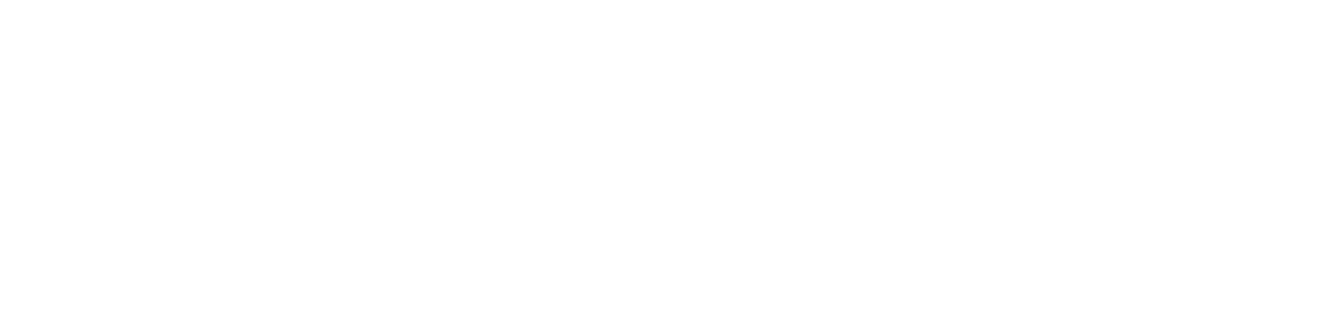
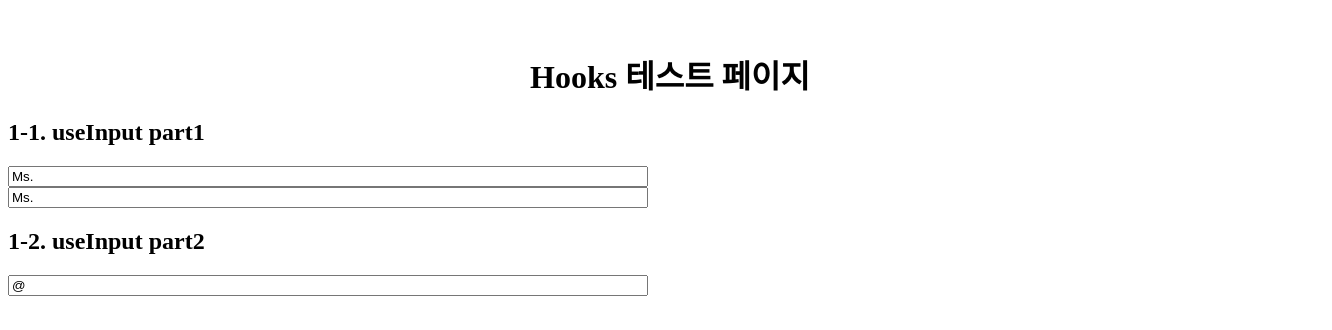
Before and after one commit to yennie37/react_proyen, a React (Create React App) app: page /testPage/hooks in a window 1280 px wide. Before the commit this address had no page. Shown: the top 330 px of the page, 1332 px wide, since content can reach past the window. Built offline with nearby package versions, Linux system fonts and the light colour scheme.

Commit message:
[노마드코더] 실전형 리액트 Hooks 10개 ~ #1.3

```diff
--- a/src/App.js
+++ b/src/App.js
@@ -9,6 +9,7 @@
 
 import Home from "./routes/Home";
 import Detail from "./routes/Detail";
+import Hooks10 from "./routes/Hooks10";
 
 function App() {
   // 기존에 영화목록 보여줬었는데, 이제는 router를 render할 것.
@@ -20,6 +21,7 @@
       <Routes>
         <Route path={`${process.env.PUBLIC_URL}/`} element={<Home/>}/>
         {/** ':'를 빼놓지말고 꼭 써야함! 안그럼 단순 string으로 id가 출력됨 */}
+        <Route path={"/testPage/hooks"} element={<Hooks10/>}/>
         <Route path="/movie/:id" element={<Detail/>}/>
         <Route path="/about-us" element={<h1>Hello</h1>}/>
       </Routes>
--- /dev/null
+++ b/src/routes/Hooks10.js
@@ -0,0 +1,58 @@
+/** App component 전체를 가지고 있는 홈 라우트 */
+import {useState} from "react";
+import styles from "./Hooks10.module.css";
+
+const useInput = (initalValue, validator) => {
+  const [value, setValue] = useState(initalValue);
+  //console.log(value);
+  const onChange = event => {
+    const {
+      target: {value}
+    } = event;
+
+    //console.log(event.target);
+
+    let willUpdate =  true;
+    //console.log(typeof validator);
+
+    if(typeof validator === "function") {
+      willUpdate = validator(value);
+      console.log(willUpdate);
+    }
+
+    // 두번째 인자가 true이면 밸류를 세팅.
+    if(willUpdate) {
+      setValue(value);
+      console.log(value);
+    }
+  };
+
+  return {value, onChange};
+};
+
+function Hooks10() {
+  const maxLen = value => value.length <= 10;
+  const name = useInput("Ms.", maxLen);
+
+  // @를 포함하고 있으면 true
+  const exceptStr = value => value.includes("@");
+  const email = useInput("@", exceptStr);
+
+  return (
+    <div>
+      <h1 className={styles.title}>Hooks 테스트 페이지</h1>
+      <div>
+        <h2>1-1. useInput part1</h2>
+        {/* value={name.value} onChange={name.onChange} 를 {...name}으로 줄여서 사용 가능. */}
+        <input className={styles.input} placeholder="이름을 입력하세요1 " value={name.value} onChange={name.onChange}/>
+        <input className={styles.input} placeholder="이름을 입력하세요2 " {...name}/>
+
+        {/* validation */}
+        <h2>1-2. useInput part2</h2>
+        <input className={styles.input} placeholder="이메일을 입력하세요 " {...email}/>
+      </div>
+    </div>
+  );
+}
+
+export default Hooks10;
--- /dev/null
+++ b/src/routes/Hooks10.module.css
@@ -0,0 +1,10 @@
+  .title {
+    width: 100%;
+    text-align: center;
+    padding: 30px 30px 0px 30px;
+  }
+
+  .input {
+    width: 50%;
+    margin: auto;
+  }
```
